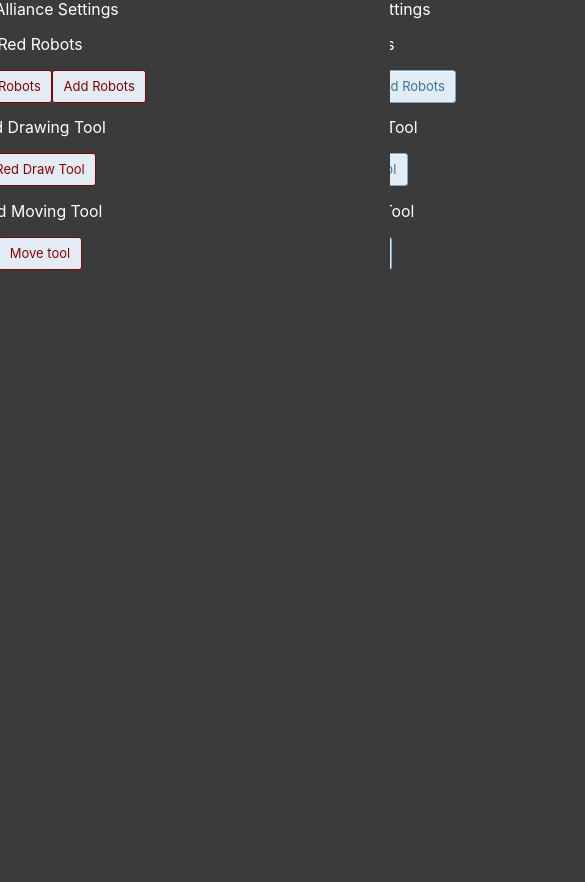
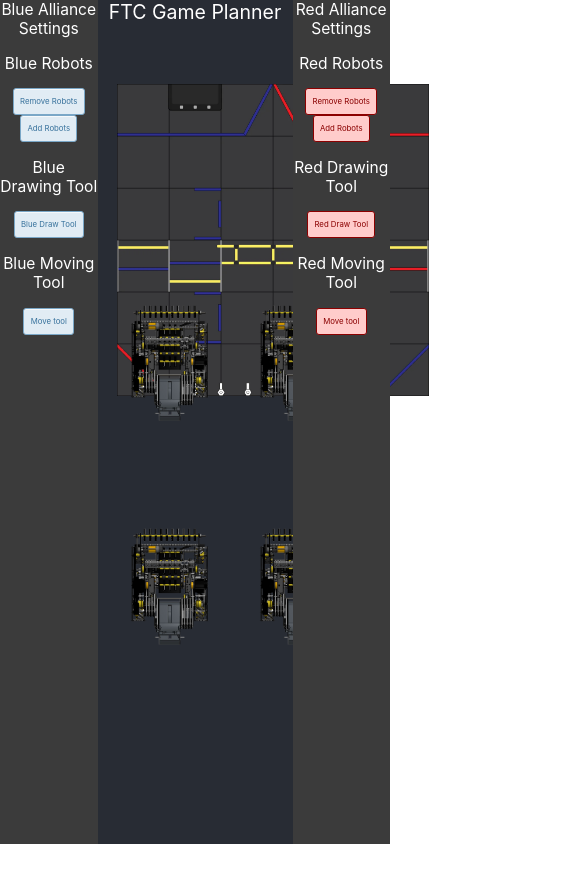
Before and after one commit to AnshumanG99/ftcapp, a React (Create React App) app: page / in a window 390 px wide. Shown: the top 882 px of the page, 585 px wide, since content can reach past the window. After the commit the page ends 844 px from the top, so only its background shows below. Built offline with nearby package versions, Linux system fonts and the light colour scheme.

Commit message:
Added support for mobile devices and bug fixes.
Fixed a bug where users had to zoom in or out to view the app. Also
added support for touchscreen devices in the moveable file.

```diff
--- a/src/App.css
+++ b/src/App.css
@@ -9,33 +9,37 @@
   }
 
   .FTCGameBoard{
-
+  position: absolute;
+  left: 30vw;
+  top: 10vh;
+  height: 80vmin;
+  width: 80vmin;
   }
 
   .Robot{
   position: absolute;
-  height: 200px;
-  width: 150px;
+  height: 15vh;
+  width: 12vh;
   }
 
   #bluerobot1{
-  top: 520px;
-  left: 870px;
+  top: 35.5%;
+  left: 30.5%;
   }
 
   #bluerobot2{
-  top: 880px;
-  left: 870px;
+  top: 62%;
+  left: 30.5%;
   }
 
   #redrobot1{
-  top: 520px;
-  right: 870px;
+  top: 35.5%;
+  left: 63.5%;
   }
 
   #redrobot2{
-  top: 880px;
-  right: 870px;
+  top: 62%;
+  left: 63.5%;
   }
 
 
@@ -47,34 +51,34 @@
   display: flex;
   flex-direction: column;
   align-items: center;
-  font-size: calc(10px + 2vmin);
+  font-size: calc(5vmin);
   color: white;
 }
 
 #left-box{
     background-color: #3b3b3b;
-    height: 1360px;
-    width: 700px;
+    height: 100vh;
+    width: 25vw;
     position: absolute;
     left: 0px;
     top: 0px;
     align-items: center;
     justify-content: center;
     flex-direction: center;
-    font-size: calc(8px + 2vmin);
+    font-size: calc(4vmin);
 }
 
 #right-box{
     background-color: #3b3b3b;
-    height: 1360px;
-    width: 700px;
+    height: 100vh;
+    width: 25vw;
     position: absolute;
     right: 0px;
     top: 0px;
     align-items: center;
     justify-content: center;
     flex-direction: center;
-    font-size: calc(8px + 2vmin);
+    font-size: calc(4vmin);
 }
 
 
@@ -82,14 +86,14 @@
 .BlueButtons {
   background-color: #e1ecf4;
   border-radius: 3px;
-  border: 1px solid #7aa7c7;
+  border: .1vmin solid #7aa7c7;
   box-shadow: rgba(255, 255, 255, .7) 0 1px 0 0 inset;
   box-sizing: border-box;
   color: #39739d;
   cursor: pointer;
   display: inline-block;
   font-family: -apple-system,system-ui,"Segoe UI","Liberation Sans",sans-serif;
-  font-size: 13px;
+  font-size: 2vmin;
   font-weight: 400;
   line-height: 1.15385;
   margin: 0;
@@ -123,16 +127,16 @@
 
 
 .RedButtons {
-  background-color: #e1ecf4;
+  background-color: #FFCCCB;
   border-radius: 3px;
-  border: 1px solid #8B0000;
+  border: .1vmin solid #8B0000;
  /*box-shadow: rgba(255, 255, 255, .7) 0 1px 0 0 inset;
   box-sizing: border-box;*/
   color: #8B0000;
   cursor: pointer;
   display: inline-block;
   font-family: -apple-system,system-ui,"Segoe UI","Liberation Sans",sans-serif;
-  font-size: 13px;
+  font-size: 2vmin;
   font-weight: 400;
   line-height: 1.15385;
   margin: 0;
--- a/src/App.js
+++ b/src/App.js
@@ -6,9 +6,9 @@
 import { addRobots, removeRobots } from './addRobot.js'
 
 function App() {
-  useEffect(() => {
-    addListeners(); // Call addListeners function when component mounts
-  }, []);
+    useEffect(() => {
+        addListeners(); // Call addListeners function when component mounts
+    }, []);
 
   return (
     <div className="App">
--- a/src/addRobot.js
+++ b/src/addRobot.js
@@ -1,35 +1,118 @@
-let i = 2;
+//let i = 2;
+let blue = 2;
+let red = 2;
 
 export function addRobots(alliancecolor){
+
+
+    if (alliancecolor == 'blue'){
+        if (blue < 2){
+            blue++;
+        }
+
+
+        const robotID = alliancecolor + "robot" + blue;
+        console.log(robotID);
+        const robot = document.getElementById(robotID);
+
+        robot.style.visibility = 'visible';
+        robot.style.left = '30.5%';
+        robot.style.top = '62%';
+
+        if (blue == 1){
+            robot.style.top = '35.5%';
+        }
+
+    }
+
+
+    if (alliancecolor == 'red'){
+        if (red < 2){
+            red++;
+        }
+        const robotID = alliancecolor + "robot" + red;
+        console.log(robotID);
+        const robot = document.getElementById(robotID);
+
+        robot.style.visibility = 'visible';
+        robot.style.left = '63.5%';
+        robot.style.top = '62%';
+
+        if (red == 1){
+            robot.style.top = '35.5%';
+        }
+
+
+
+    }
+
+/*
+    if (i < 2){
+        i++;
+    }
+
     const robotID = alliancecolor + "robot" + i;
     console.log(robotID);
     const robot = document.getElementById(robotID);
 
     robot.style.visibility = 'visible';
 
-    robot.style.left = '870px';
+    robot.style.left = '30.5%';
+
+
+
     if (alliancecolor == 'red'){
-        robot.style.left = '1670px';
+        robot.style.left = '63.5%';
     }
 
-    robot.style.top = '880px';
+    robot.style.top = '62%';
 
     if (i == 1){
-        robot.style.top = '520px';
+        robot.style.top = '35.5%';
     }
-
-    if (i < 2){
-        i++;
-    }
+*/
 }
 
 export function removeRobots(alliancecolor){
+
+
+    if (alliancecolor == 'blue'){
+        if (blue == 0){
+            blue = 1;
+        }
+        const robotID = alliancecolor + "robot" + blue;
+        console.log(robotID);
+        const robot = document.getElementById(robotID);
+
+        robot.style.visibility = 'hidden';
+        if (blue > 0){
+           blue--;
+        }
+
+    }
+
+    if (alliancecolor == 'red'){
+        if (red == 0){
+            red = 1;
+        }
+        const robotID = alliancecolor + "robot" + red;
+        console.log(robotID);
+        const robot = document.getElementById(robotID);
+
+        robot.style.visibility = 'hidden';
+        if (red > 0){
+           red--;
+        }
+
+    }
+/*
     const robotID = alliancecolor + "robot" + i;
     console.log(robotID);
     const robot = document.getElementById(robotID);
 
     robot.style.visibility = 'hidden';
-    if (i > 1){
+    if (i > 0){
        i--;
     }
+*/
 }
--- a/src/moveable.js
+++ b/src/moveable.js
@@ -5,6 +5,65 @@
 let currentDraggedElementId = null;
 
 export function addListeners() {
+    function startMove(e){
+        e.preventDefault();
+        e.stopPropagation();
+
+        const clientX = e.clientX || e.touches[0].clientX;
+        const clientY = e.clientY || e.touches[0].clientY;
+
+        const div = e.target;
+
+        if (div.classList.contains('Robot')){
+            currentDraggedElementId = div.id;
+
+            const rect = div.getBoundingClientRect();
+            gMouseDownOffsetX = clientX - rect.left;
+            gMouseDownOffsetY = clientY - rect.top;
+
+            window.addEventListener('mousemove', divMove, true);
+            window.addEventListener('mouseup', endMove, true);
+            window.addEventListener('touchmove', divMove, true);
+            window.addEventListener('touchend', endMove, true);
+
+        }
+    }
+
+    function endMove(e){
+        window.removeEventListener('mousemove', divMove, true);
+        window.removeEventListener('mouseup', endMove, true);
+        window.removeEventListener('touchmove', divMove, true);
+        window.removeEventListener('touchend', endMove, true);
+
+    }
+
+    function divMove(e){
+        e.preventDefault();
+        e.stopPropagation();
+
+        const clientX = e.clientX || e.touches[0].clientX;
+        const clientY = e.clientY || e.touches[0].clientY;
+
+        const div = document.getElementById(currentDraggedElementId);
+
+        if (div) {
+            div.style.position = 'absolute';
+            const topAmount = clientY - gMouseDownOffsetY;
+            div.style.top = topAmount + 'px';
+            const leftAmount = clientX - gMouseDownOffsetX;
+            div.style.left = leftAmount + 'px';
+        }
+    }
+
+    const robots = document.querySelectorAll(".Robot");
+    robots.forEach(robot => {
+        robot.addEventListener('mousedown', startMove, false);
+        robot.addEventListener('touchstart', startMove, false);
+
+    });
+}
+
+/*
   function mouseUp() {
     window.removeEventListener('mousemove', divMove, true);
   }
@@ -20,7 +79,7 @@
       e.stopPropagation();
       currentDraggedElementId = div.id;
 
-      // Calculate  offset from the mouse position to the top-left corner of the robot
+      // Calculate  offset from mouse position to top-left corner of the robot
       var rect = div.getBoundingClientRect();
       gMouseDownOffsetX = gMouseDownX - rect.left;
       gMouseDownOffsetY = gMouseDownY - rect.top;
@@ -40,17 +99,10 @@
       div.style.left = leftAmount + 'px';
     }
   }
+*/
 
   /*
   console.log("test");
   console.log(document.getElementById('robot1'));
   document.getElementById('robot1').addEventListener('mousedown', mouseDown, false);
   */
-
-  const robots = document.querySelectorAll('.Robot');
-  robots.forEach(robot => {
-    robot.addEventListener('mousedown', mouseDown, false);
-  });
-
-  window.addEventListener('mouseup', mouseUp, false);
-}
```
